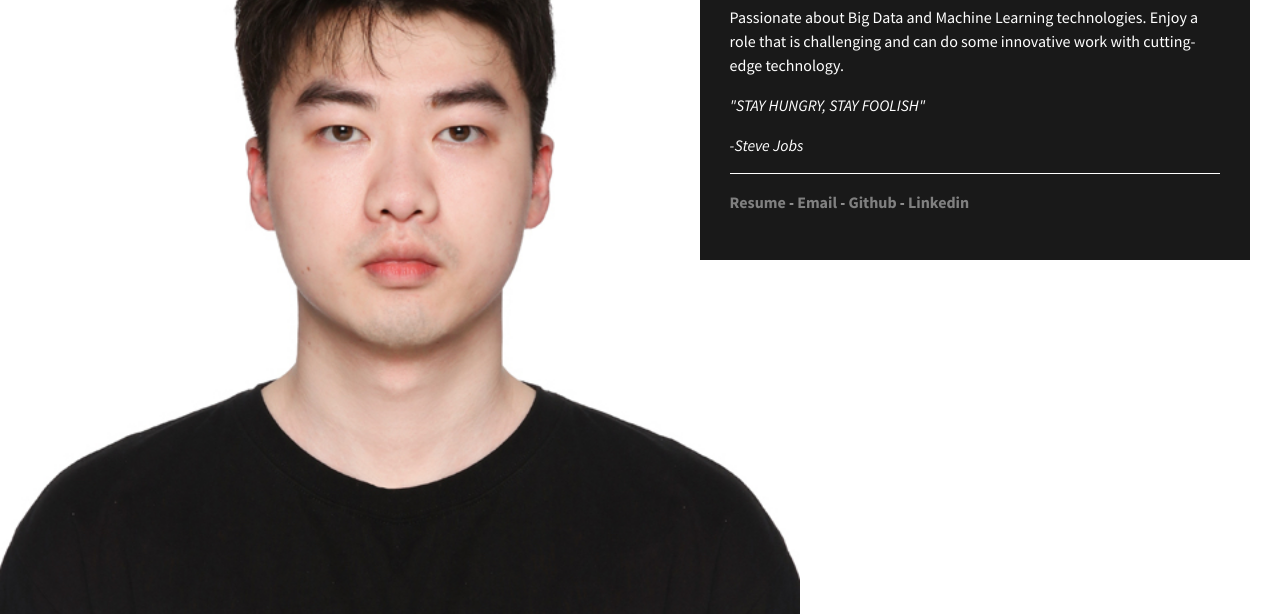
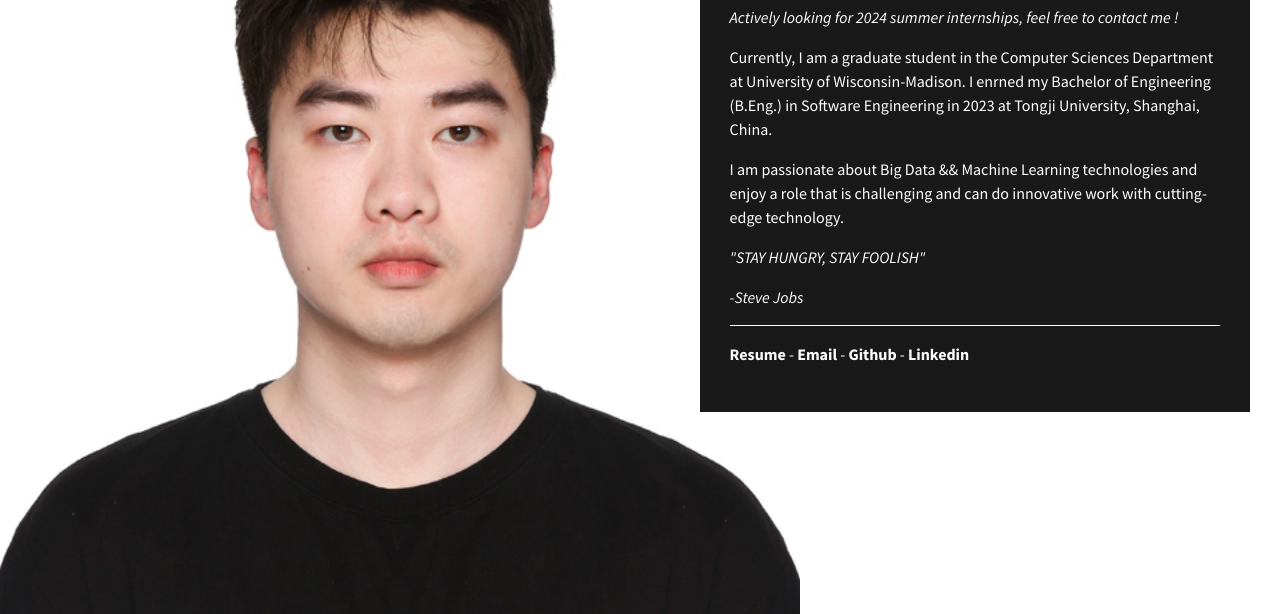
Before and after one commit to kefan-zheng/kefan-zheng.github.io, a plain HTML site: page index.html in a window 1280 px wide. Shown: the part 186-800 px from the top of the page. Drawn offline with nearby package versions, Linux system fonts and the light colour scheme.

Commit message:
update brief intro

```diff
--- a/css/custom.css
+++ b/css/custom.css
@@ -106,7 +106,7 @@ body {
 }
 
 a {
-  color: gray;
+  color: white;
 }
 
 a:hover {
--- a/index.html
+++ b/index.html
@@ -41,8 +41,11 @@
 
 <div class = "black-box kefan-welcome my-5">
 <h1> Kefan Zheng </h1>
-<p> Passionate about Big Data and Machine Learning technologies.
-    Enjoy a role that is challenging and can do some innovative work with cutting-edge technology.</p>
+<i><p> Actively looking for 2024 summer internships, feel free to contact me !</p></i>
+<p> Currently, I am a graduate student in the Computer Sciences Department at University of Wisconsin-Madison.
+    I enrned my Bachelor of Engineering (B.Eng.) in Software Engineering in 2023 at Tongji University, Shanghai, China.</p>
+<p> I am passionate about Big Data && Machine Learning technologies and
+    enjoy a role that is challenging and can do innovative work with cutting-edge technology.</p>
 <i><p>"STAY HUNGRY, STAY FOOLISH"</p><p>-Steve Jobs</p></i>
 
 <hr>
```
